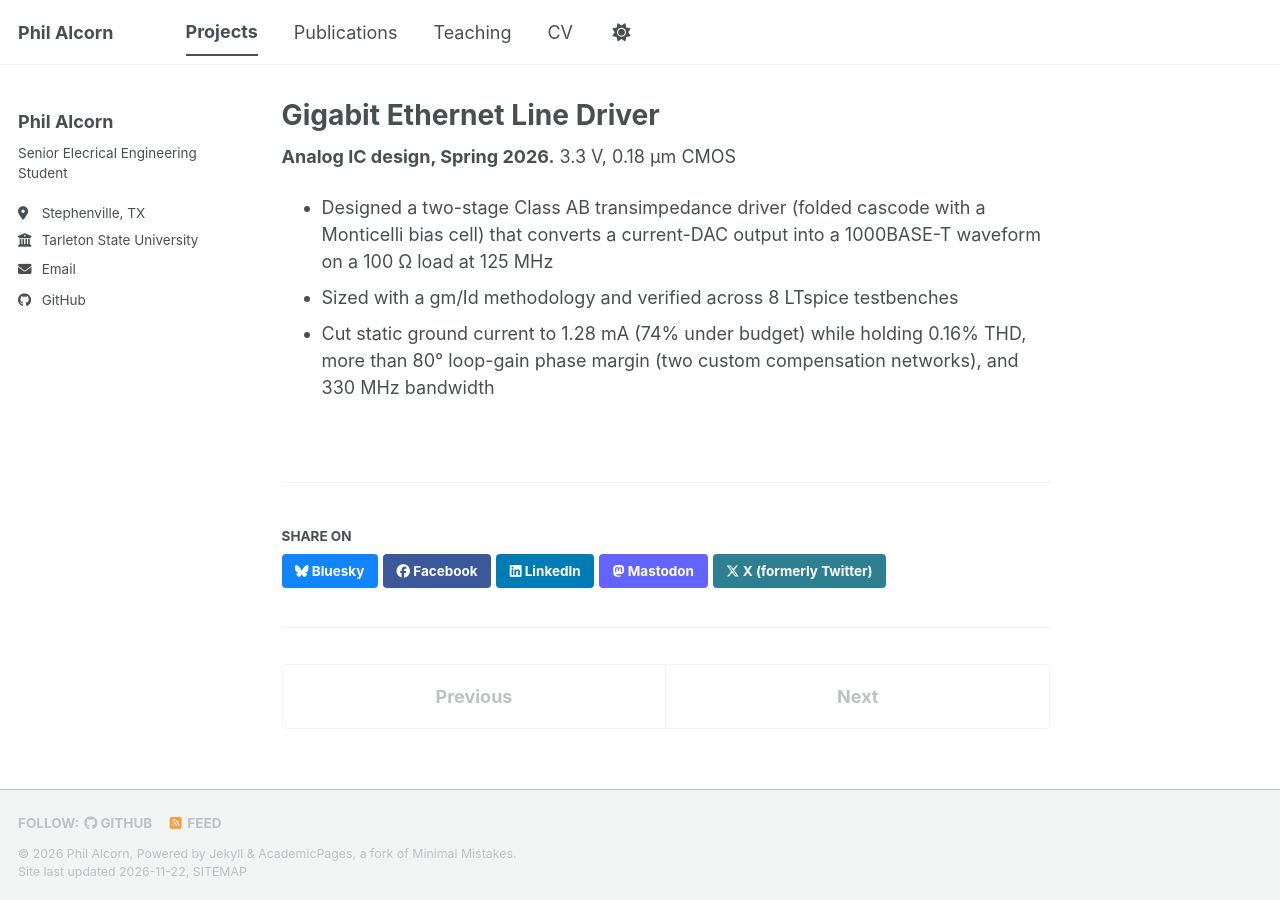
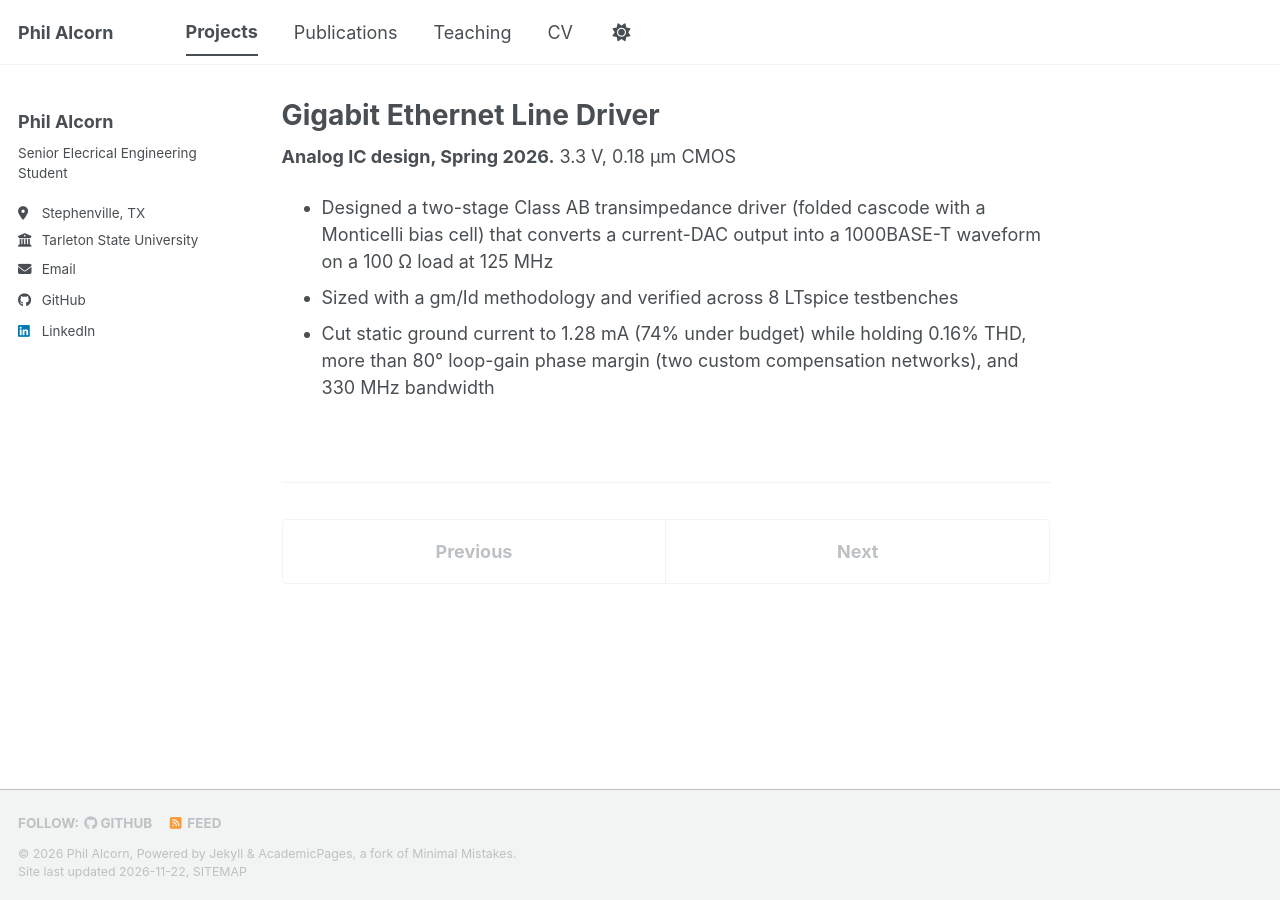
Before and after one commit to philipalcorn/philipalcorn.github.io, a Jekyll site: the page built from _portfolio/4-line-driver.md, in a window 1280 px wide. Built offline with Jekyll 4.4.1, drawn with Linux system fonts in a browser that asks for light colours; a script bundle is joined from its source files by our own code; a style sheet for code colours, icons or effects is not loaded; part of the change alters nothing that is shown.

Commit message:
removed_share

```diff
--- a/_config.yml
+++ b/_config.yml
@@ -66,7 +66,7 @@ author:
   keybase          : # Username
   instagram        : # Username
   lastfm           : # Username
-  linkedin         : # Username
+  linkedin         : phil-alcorn
   mastodon         : # URL
   medium           : # URL
   pinterest        : # Username
@@ -280,7 +280,7 @@ defaults:
     values:
       layout: single
       author_profile: true
-      share: true
+      share: false
       comment: true
   # _talks
   - scope:
```
